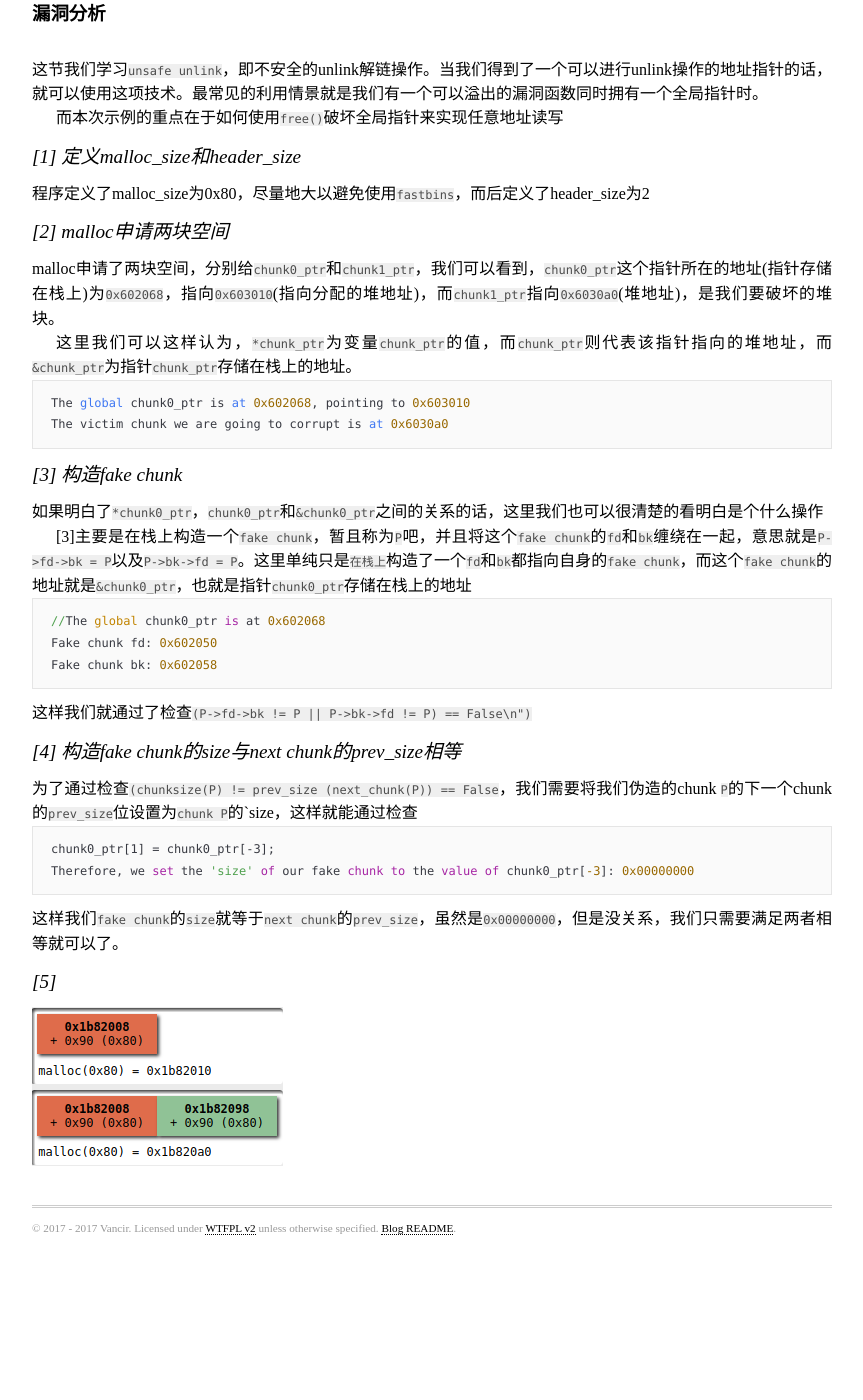
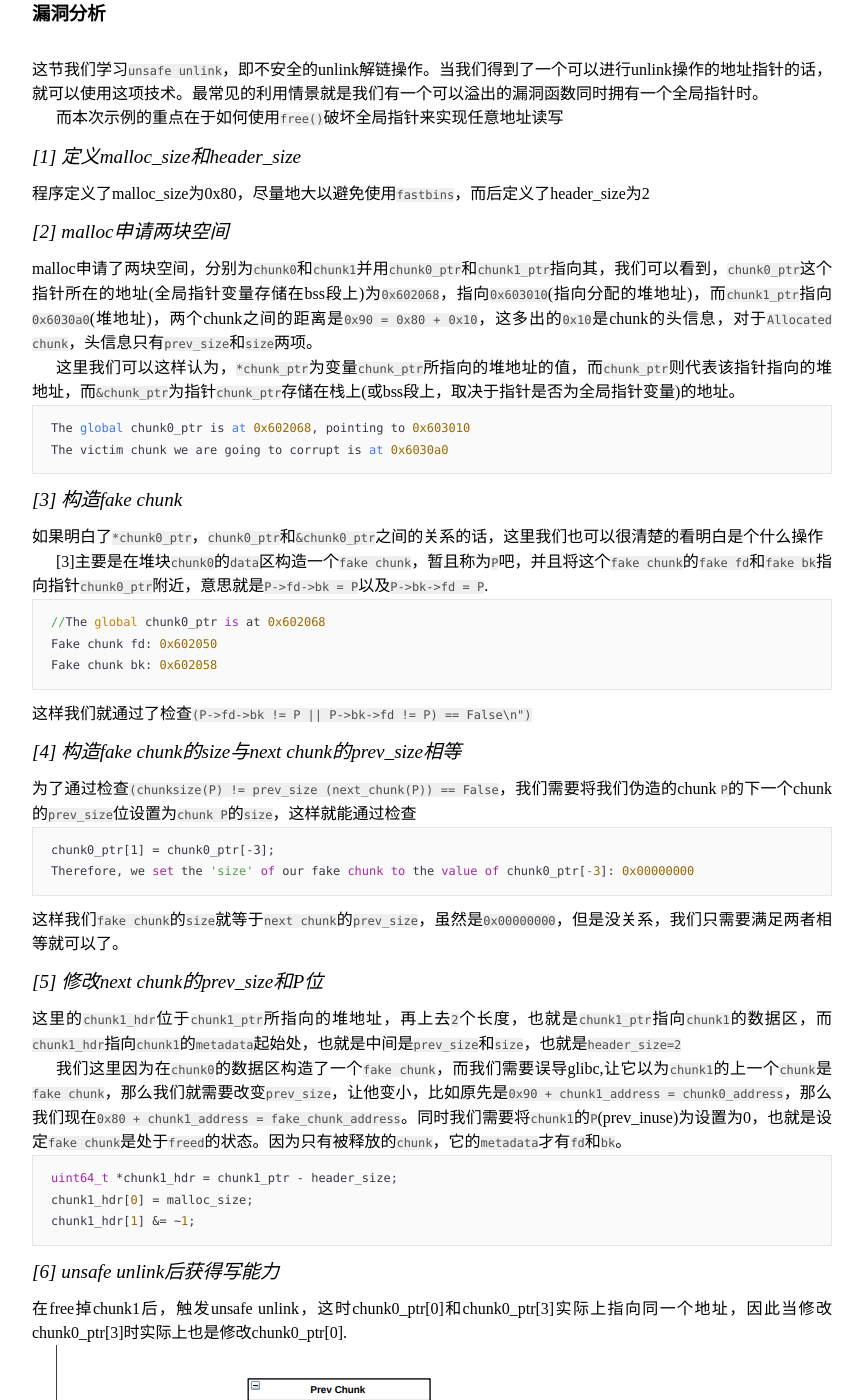
Before and after one commit to Trietptm-on-Coding-Algorithms/vancir.github.io, a Jekyll site: the page built from _posts/2017-08-09-how2heap-04-unsafe-unlink.md, in a window 1280 px wide and 1400 px high, scrolled down 3300 px. Shown: the whole window, without its empty margins (208-1071 px from the left). Built offline with Jekyll 4.4.1, drawn with Linux system fonts in a browser that asks for light colours; some web fonts are replaced; before the commit the page ends 4538 px from its top, so only the background shows below that; some of the changed text lies outside the part shown.

Commit message:
update unsafe unlink

````diff
--- a/_posts/2017-08-06-how2heap-04-unsafe-unlink.md
+++ b/_posts/2017-08-09-how2heap-04-unsafe-unlink.md
@@ -141,9 +141,9 @@ New Value: BBBBAAAA
 
 ## [2] malloc申请两块空间
 
-malloc申请了两块空间，分别给`chunk0_ptr`和`chunk1_ptr`，我们可以看到，`chunk0_ptr`这个指针所在的地址(指针存储在栈上)为`0x602068`，指向`0x603010`(指向分配的堆地址)，而`chunk1_ptr`指向`0x6030a0`(堆地址)，是我们要破坏的堆块。
+malloc申请了两块空间，分别为`chunk0`和`chunk1`并用`chunk0_ptr`和`chunk1_ptr`指向其，我们可以看到，`chunk0_ptr`这个指针所在的地址(全局指针变量存储在bss段上)为`0x602068`，指向`0x603010`(指向分配的堆地址)，而`chunk1_ptr`指向`0x6030a0`(堆地址)，两个chunk之间的距离是`0x90 = 0x80 + 0x10`，这多出的`0x10`是chunk的头信息，对于`Allocated chunk`，头信息只有`prev_size`和`size`两项。
 
-这里我们可以这样认为，`*chunk_ptr`为变量`chunk_ptr`的值，而`chunk_ptr`则代表该指针指向的堆地址，而`&chunk_ptr`为指针`chunk_ptr`存储在栈上的地址。
+这里我们可以这样认为，`*chunk_ptr`为变量`chunk_ptr`所指向的堆地址的值，而`chunk_ptr`则代表该指针指向的堆地址，而`&chunk_ptr`为指针`chunk_ptr`存储在栈上(或bss段上，取决于指针是否为全局指针变量)的地址。
 
 ``` c
 The global chunk0_ptr is at 0x602068, pointing to 0x603010
@@ -154,7 +154,7 @@ The victim chunk we are going to corrupt is at 0x6030a0
 
 如果明白了`*chunk0_ptr`，`chunk0_ptr`和`&chunk0_ptr`之间的关系的话，这里我们也可以很清楚的看明白是个什么操作
 
-[3]主要是在栈上构造一个`fake chunk`，暂且称为`P`吧，并且将这个`fake chunk`的`fd`和`bk`缠绕在一起，意思就是`P->fd->bk = P`以及`P->bk->fd = P`。这里单纯只是`在栈上`构造了一个`fd`和`bk`都指向自身的`fake chunk`，而这个`fake chunk`的地址就是`&chunk0_ptr`，也就是指针`chunk0_ptr`存储在栈上的地址
+[3]主要是在堆块`chunk0`的`data`区构造一个`fake chunk`，暂且称为`P`吧，并且将这个`fake chunk`的`fake fd`和`fake bk`指向指针`chunk0_ptr`附近，意思就是`P->fd->bk = P`以及`P->bk->fd = P`.
 
 ``` c
 //The global chunk0_ptr is at 0x602068
@@ -166,7 +166,7 @@ Fake chunk bk: 0x602058
 
 ## [4] 构造fake chunk的size与next chunk的prev_size相等
 
-为了通过检查`(chunksize(P) != prev_size (next_chunk(P)) == False`，我们需要将我们伪造的chunk `P`的下一个chunk的`prev_size`位设置为`chunk P`的`size，这样就能通过检查
+为了通过检查`(chunksize(P) != prev_size (next_chunk(P)) == False`，我们需要将我们伪造的chunk `P`的下一个chunk的`prev_size`位设置为`chunk P`的`size`，这样就能通过检查
 
 ``` c
 chunk0_ptr[1] = chunk0_ptr[-3];
@@ -175,7 +175,21 @@ Therefore, we set the 'size' of our fake chunk to the value of chunk0_ptr[-3]: 0
 
 这样我们`fake chunk`的`size`就等于`next chunk`的`prev_size`，虽然是`0x00000000`，但是没关系，我们只需要满足两者相等就可以了。
 
-## [5]
+## [5] 修改next chunk的prev_size和P位
+
+这里的`chunk1_hdr`位于`chunk1_ptr`所指向的堆地址，再上去`2`个长度，也就是`chunk1_ptr`指向`chunk1`的数据区，而`chunk1_hdr`指向`chunk1`的`metadata`起始处，也就是中间是`prev_size`和`size`，也就是`header_size=2`
+
+我们这里因为在`chunk0`的数据区构造了一个`fake chunk`，而我们需要误导glibc,让它以为`chunk1`的上一个`chunk`是`fake chunk`，那么我们就需要改变`prev_size`，让他变小，比如原先是`0x90 + chunk1_address = chunk0_address`，那么我们现在`0x80 + chunk1_address = fake_chunk_address`。同时我们需要将`chunk1`的`P`(prev_inuse)为设置为0，也就是设定`fake chunk`是处于`freed`的状态。因为只有被释放的`chunk`，它的`metadata`才有`fd`和`bk`。
+
+``` c
+uint64_t *chunk1_hdr = chunk1_ptr - header_size;
+chunk1_hdr[0] = malloc_size;
+chunk1_hdr[1] &= ~1;
+```
+
+## [6] unsafe unlink后获得写能力
+
+在free掉chunk1后，触发unsafe unlink，这时chunk0_ptr[0]和chunk0_ptr[3]实际上指向同一个地址，因此当修改chunk0_ptr[3]时实际上也是修改chunk0_ptr[0].
 
 
 ![unsafe_unlink](/images/how2heap/unsafe_unlink.png)
````
Also changed, not shown: other parts of _posts/2017-08-09-how2heap-04-unsafe-unlink.md (+7 -7 lines), _posts/2017-08-07-关于C指针的各种用法的具体值分析.md (+2 -2 lines), images/how2heap/unsafe_unlink.png.
